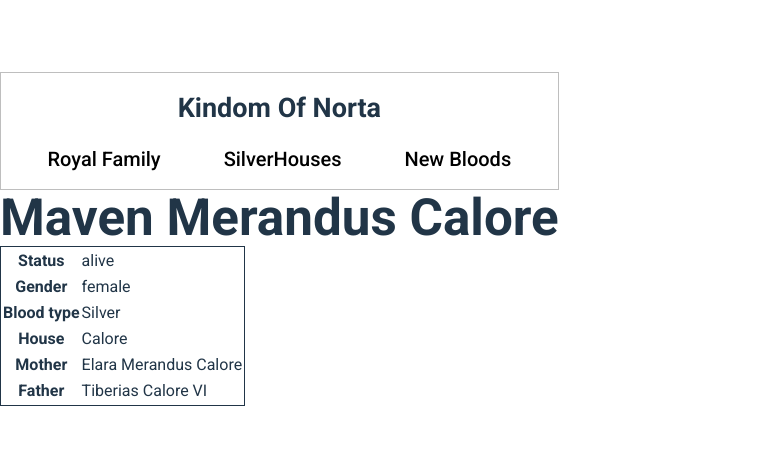
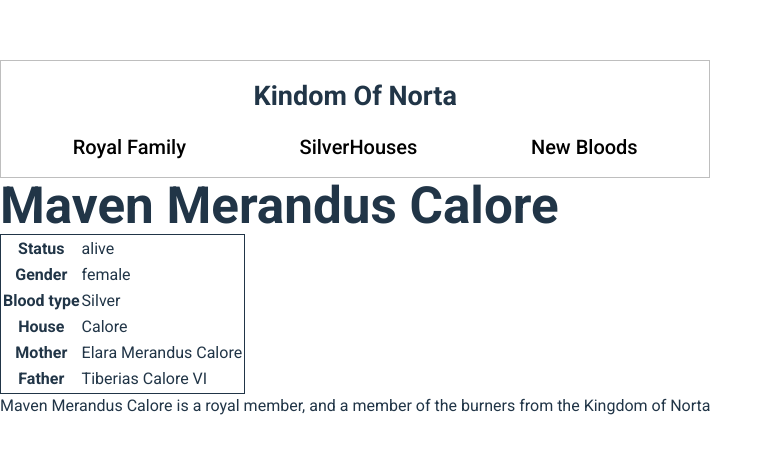
Before and after one commit to IlanVeras/red-queen-app, a React (Vite) app: page /person/Calore/JkLmNoPq in a window 1280 px wide. Shown: the part 161-614 px from the top of the page, without its empty margins (0-773 px from the left). Built offline with nearby package versions, Linux system fonts and the light colour scheme.

Commit message:
verifying blood

```diff
--- a/src/Pages/DetailsPerson/DetailsPerson.jsx
+++ b/src/Pages/DetailsPerson/DetailsPerson.jsx
@@ -2,9 +2,16 @@ import { useParams } from "react-router-dom"
 import peopleOfNorta from "../../assets/peopleOfNorta"
 import "./DetailsPerson.css"
 export default function DetailsPerson(){
+    const silverArray = []
+    for(let key in peopleOfNorta.silverHouses){
+        if(peopleOfNorta.silverHouses.hasOwnProperty(key)){
+            let v = peopleOfNorta.silverHouses[key]
+            silverArray.push(v.houseName)
+        }
+    }
+    console.log(silverArray.includes("Arven"))
+    const {familyName, id} = useParams()
 
-    const {familyName} = useParams()
-    const {id} = useParams()
 
     const familyNameStr = familyName.toLowerCase()
     const SilverOrRedArray = (str) => {
@@ -21,13 +28,12 @@ export default function DetailsPerson(){
                 return person
             }
         }
-        return "ERRO"
+        return null
     }
 
     const properPerson = PersonSpecific(id)
     // console.log(generalArrayInformation)
     // properPerson.royal
-    console.log(properPerson)
     return(
         <div>
             <h1>{properPerson.name}</h1>
@@ -43,7 +49,7 @@ export default function DetailsPerson(){
                     </tr>
                     <tr>
                         <th>Blood type</th>
-                        <td>Silver</td>
+                        <td>{silverArray.includes(generalArrayInformation.houseName) === true ? "Silver" : "Red"}</td>
                     </tr>
                     <tr>
                         <th>House</th>
@@ -59,6 +65,12 @@ export default function DetailsPerson(){
                     </tr>
                 </table>
             </div>
+            <div>
+            <p>
+                {properPerson.name} {properPerson.royal ? "is a royal member, and" : "is"} a member of the {generalArrayInformation.category} from the Kingdom of Norta
+            </p>
+        </div>
+
             {/* PARÁGRAFO QUE DEVE MUDAR DE ACORDO COM AS CONDIÇÕES QUE DEFINIR */}
             {/* <div>
                 <p>{properPerson.name} {properPerson.royal ? "is a royal member, and": "is"} a member of the {generalArrayInformation.category} from the Kingdom of Norta</p>
@@ -66,34 +78,3 @@ export default function DetailsPerson(){
         </div>
     )
 }
-
-// function test(str){
-//     if(str in objeto){
-//         return objeto.str
-//     }
-//     return null
-// }
-
-// objeto = {
-//     item1:{
-//         t: [
-//             {id: "abc"},
-//             {id: "efg"},
-//             {id: "hij"}
-//         ]
-//     },
-//     item2:{
-//         t: [
-//             {id: "klm"},
-//             {id: "nop"},
-//             {id: "qrs"}
-//         ]
-//     },
-//     item3:{
-//         t: [
-//             {id: "tuv"},
-//             {id: "wxy"},
-//             {id: "zab"}
-//         ]
-//     }
-// }
```
